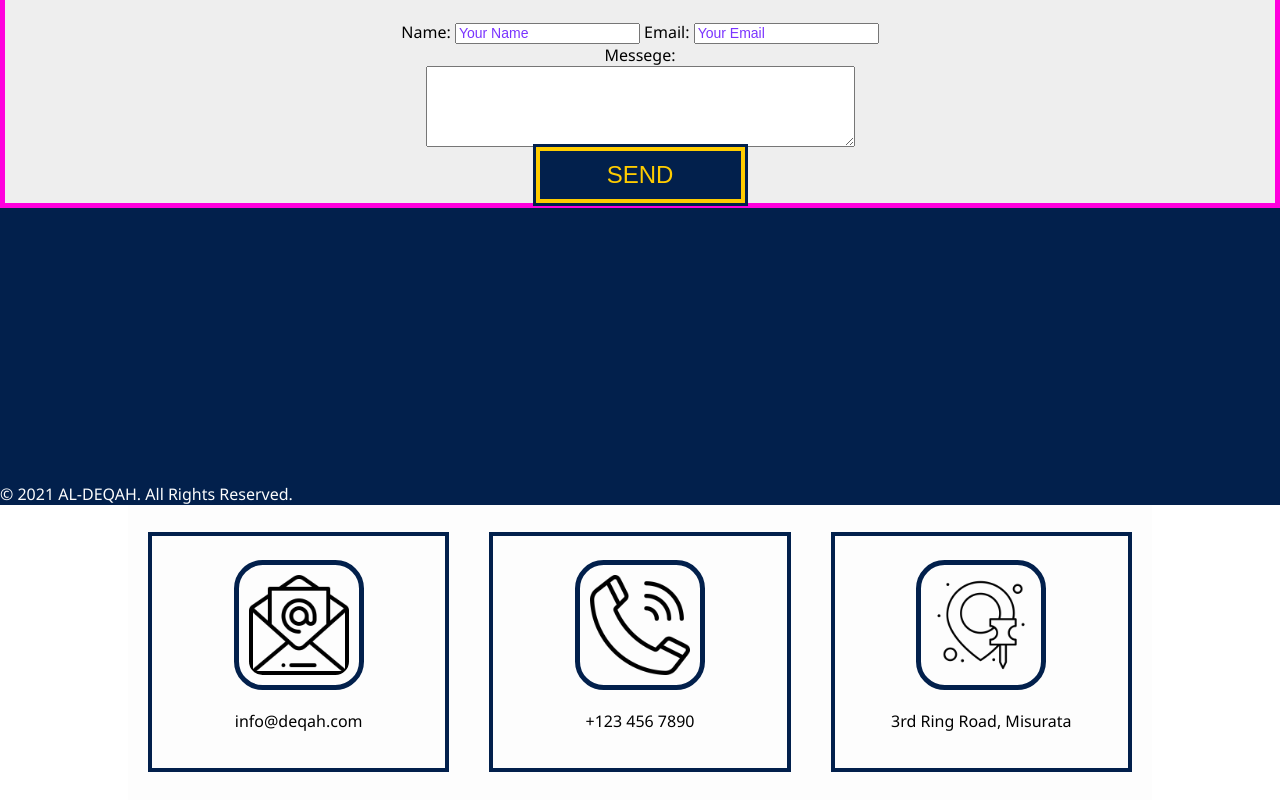
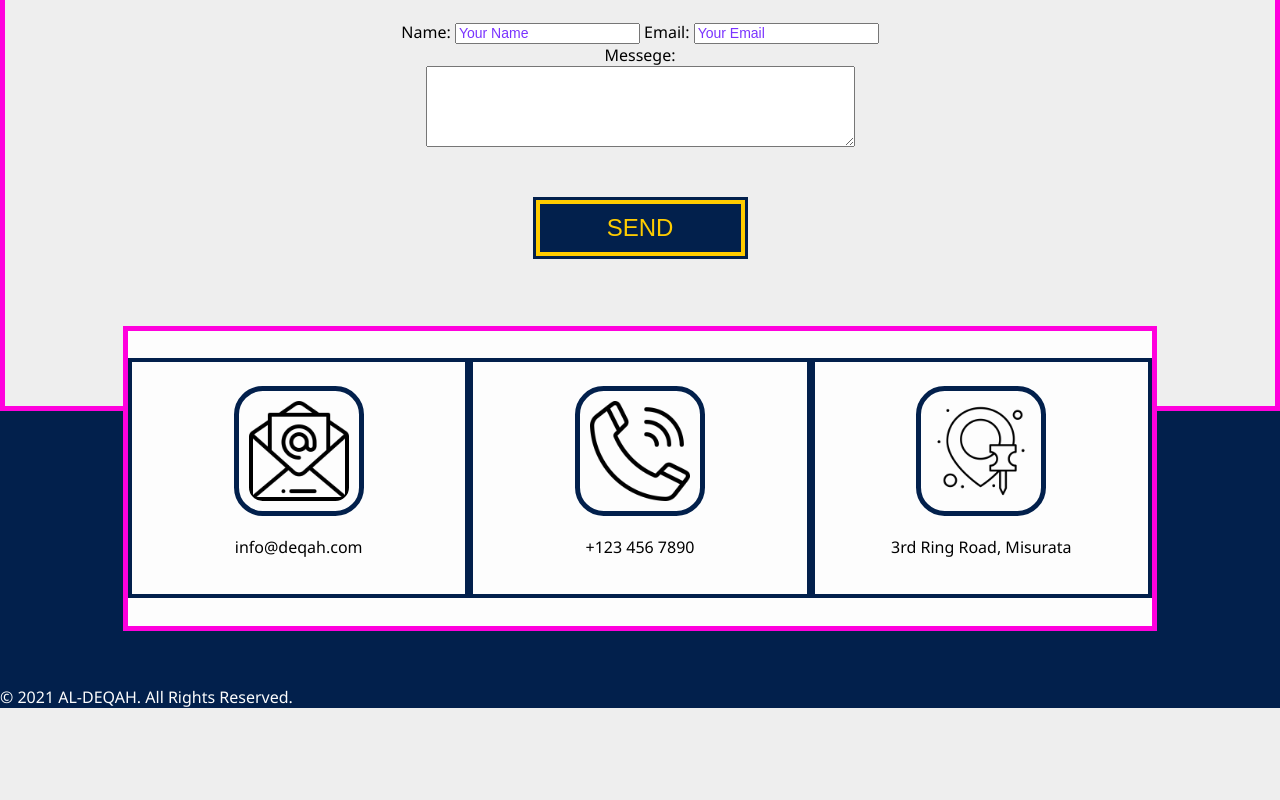
Before and after one commit to LMR218/Company-Portfolio, a plain HTML site: page index.html in a window 1280 px wide. Shown: the part 8205-9005 px from the top of the page. After the commit the page ends 8921 px from the top, so only its background shows below. Drawn offline with Linux system fonts and the light colour scheme.

Commit message:
overlayed contact info container on top of footer

```diff
--- a/main.css
+++ b/main.css
@@ -9,6 +9,7 @@
 
 body {
   margin: 0;
+  background-color: var(--background-color);
 }
 
 /*  Nav  */
@@ -448,6 +449,9 @@ p.serviceDescription {
   border: 4px solid var(--secondary-color);
   box-shadow: 0 0 0 3px var(--primary-color);
   font-size: 24px;
+
+  margin-bottom: 150px;
+  margin-top: 53px;
 }
 
 /* General placeholder styling */
@@ -469,22 +473,27 @@ textarea:focus::placeholder {
 
 
 .contactInfoContainer {
-  /* position: absolute; */
+  position: relative;
   display: flex;
   flex-direction: row;
   justify-content: space-around;
   align-items: center;
+
   margin: 0 auto;
+  /* margin-bottom: 85px; */
+
   padding: 0px;
   background-color: var(--white-color);
 
-  /* bottom: 85px;
-  left: 85px; */
+  bottom: 85px;
+
   width: 80%;
   height: 295px;
 
-  bottom: 0%;
-  /* left: 85px; */
+  border: 5px solid rgb(255, 0, 221);
+
+  z-index: 2;
+
 }
 
 
@@ -493,7 +502,7 @@ textarea:focus::placeholder {
   flex-direction: column;
   justify-content: center;
   align-items: center;
-  margin: 20px;
+  margin: 0px;
   padding: 20px;
   width: 300px;
   border-radius: 0px;
@@ -519,9 +528,12 @@ textarea:focus::placeholder {
 
 
 
+
 .footer {
+  position: absolute;
   background-color: var(--primary-color);
   margin: 0px;
+  width: 100%;
 }
 .footer p {
   display: flex;
```
Also changed, not shown: index.html (+1 -5 lines).
